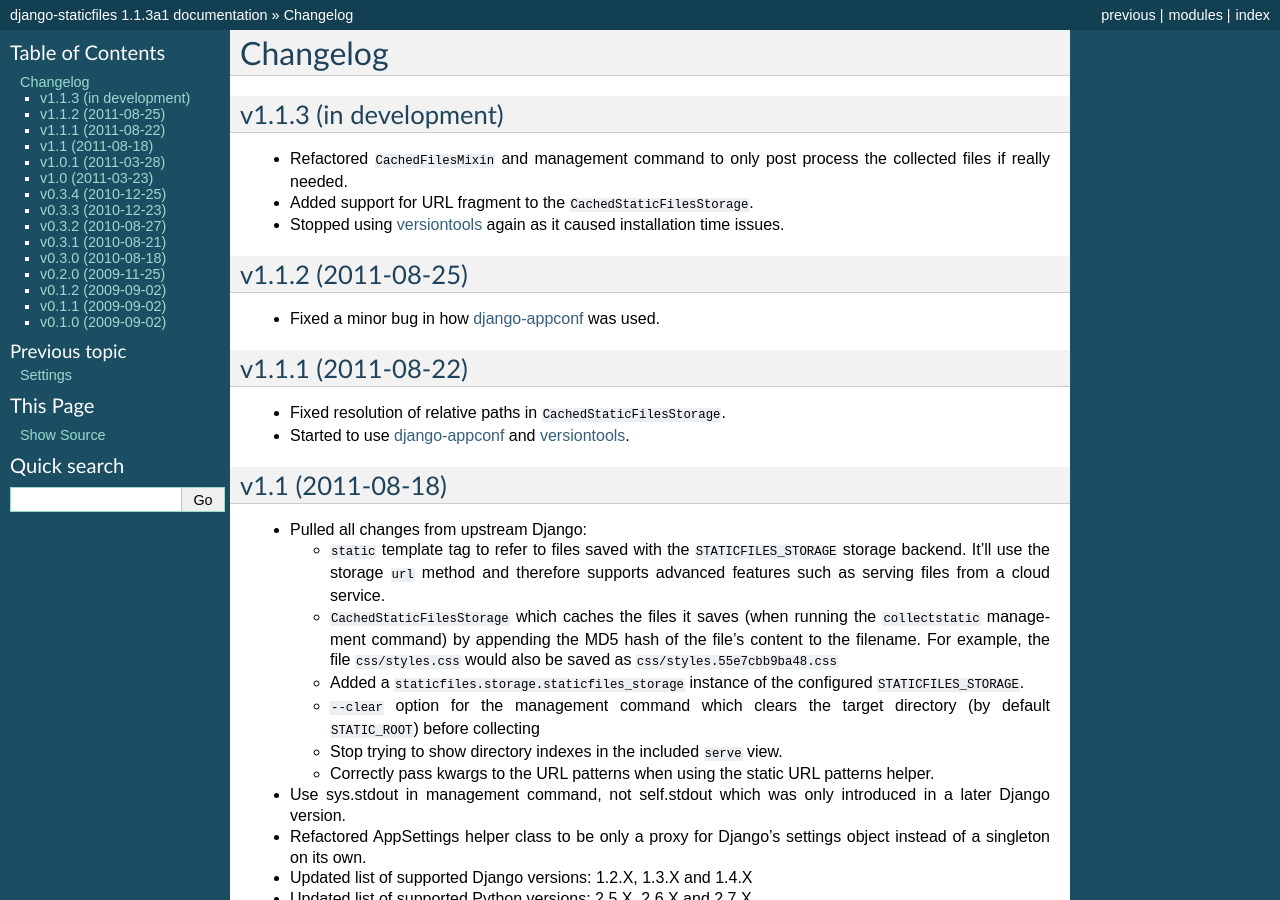
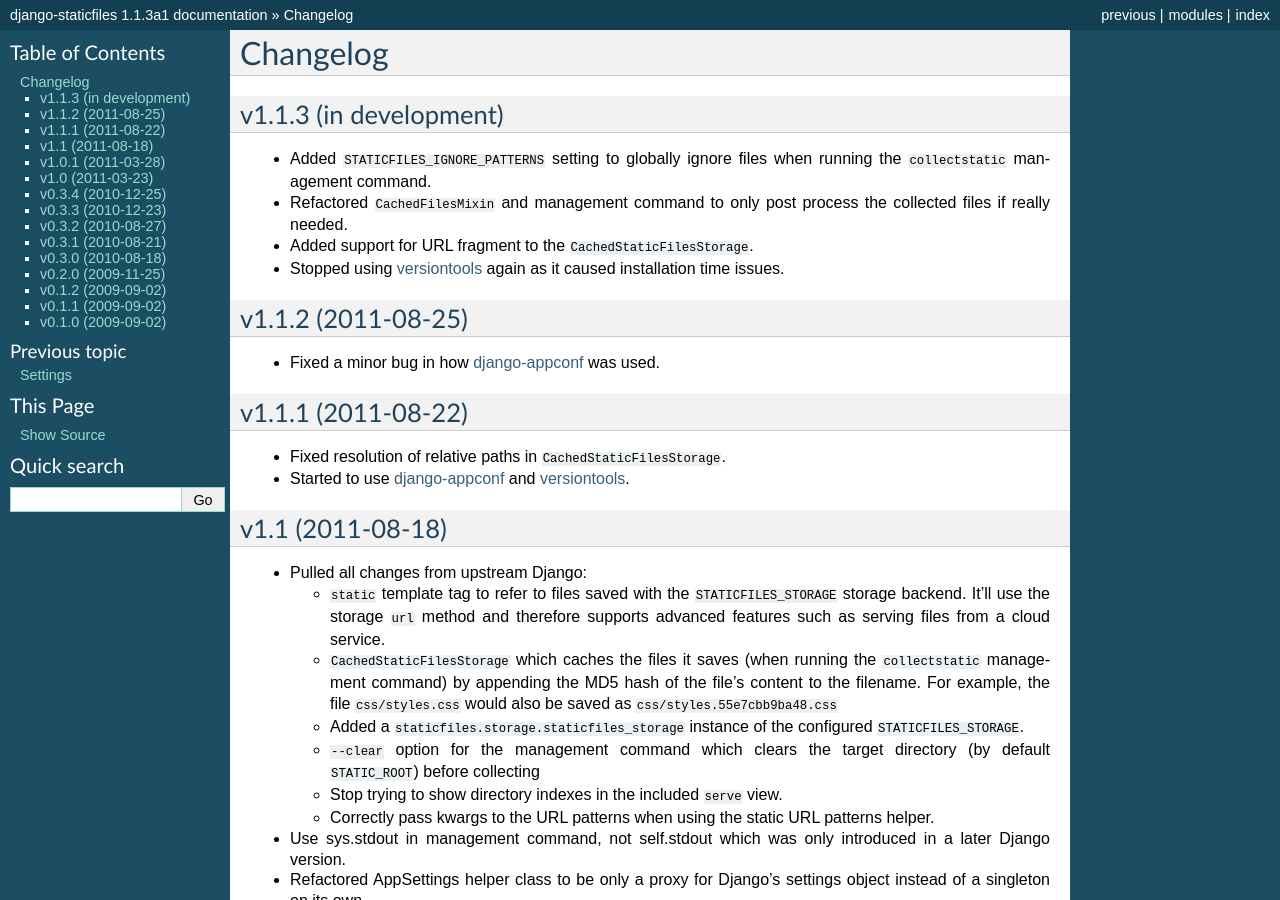
Before and after one commit to jezdez/django-staticfiles, a Sphinx documentation site: the page built from docs/changelog.rst, in a window 1280 px wide and 900 px high. Built offline with Sphinx 7.4.7, drawn with Linux system fonts in a browser that asks for light colours; the version number is read from the project's files by our own code.

Commit message:
Added item about STATICFILES_IGNORE_PATTERNS to changelog and fixed a few default values of iterable settings.

```diff
--- a/docs/changelog.rst
+++ b/docs/changelog.rst
@@ -3,6 +3,9 @@
 
 v1.1.3 (in development)
 -----------------------
+
+* Added ``STATICFILES_IGNORE_PATTERNS`` setting to globally ignore
+  files when running the ``collectstatic`` management command.
 
 * Refactored ``CachedFilesMixin`` and management command to only
   post process the collected files if really needed.
--- a/docs/settings.rst
+++ b/docs/settings.rst
@@ -49,7 +49,7 @@
 ``STATICFILES_DIRS``
 --------------------
 
-:Default: ``[]``
+:Default: ``()``
 
 This setting defines the additional locations the staticfiles app will traverse
 if the :class:`FileSystemFinder` finder is enabled, e.g. if you use the
@@ -92,7 +92,7 @@
 ``STATICFILES_IGNORE_PATTERNS``
 -------------------------------
 
-:Default: ``[]``
+:Default: ``()``
 
 This setting defines patterns to be ignored by the :ref:`collectstatic`
 management command.
@@ -112,7 +112,7 @@
 ``STATICFILES_EXCLUDED_APPS``
 -----------------------------
 
-:Default: ``[]``
+:Default: ``()``
 
 A sequence of app paths that should be ignored when searching for static
 files::
```
